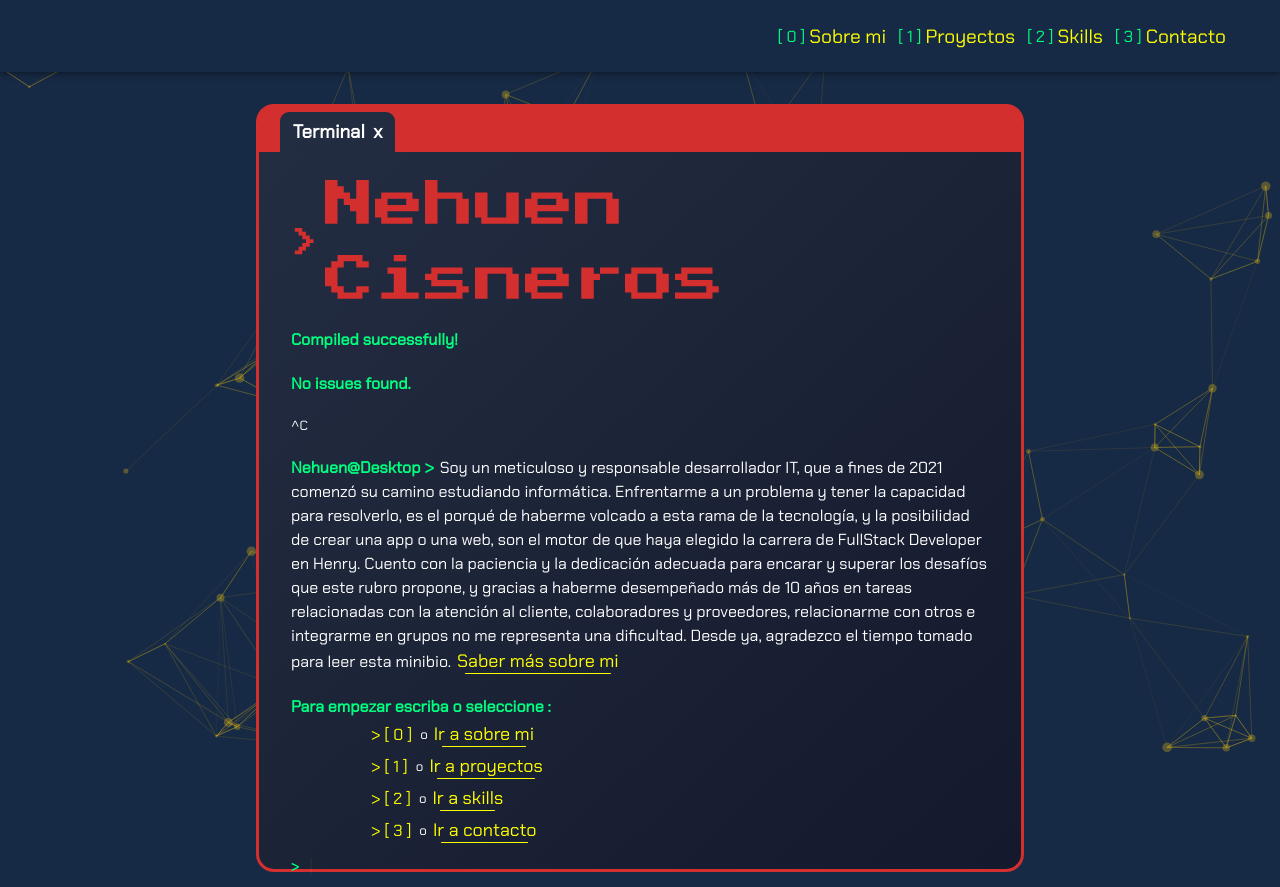
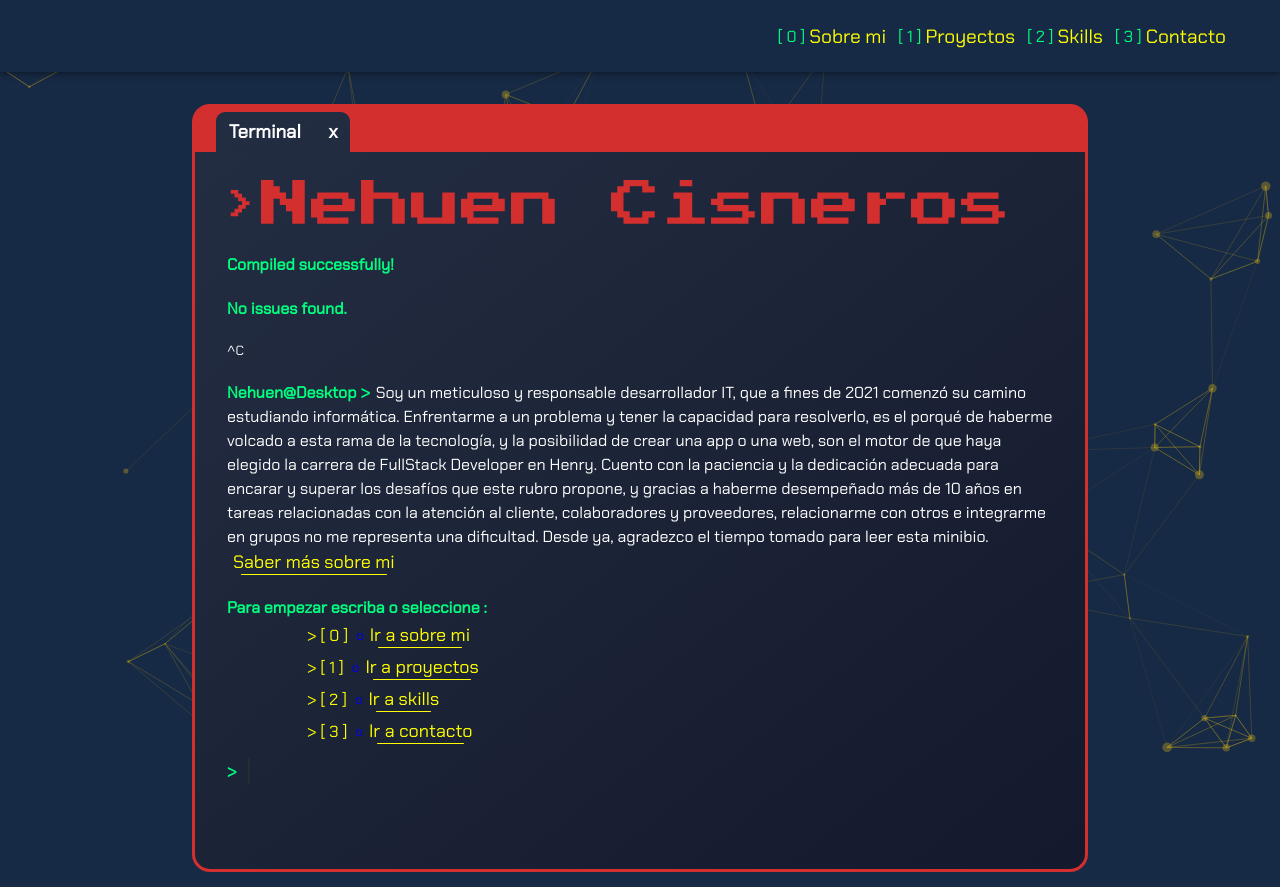
Before and after one commit to nehuencisneros/porfolio-nehuen-cisneros, a React (Create React App) app: page / in a window 1280 px wide. Built offline with nearby package versions, Linux system fonts and the light colour scheme; a web font is replaced by a local one.

Commit message:
links y ancho de terminal

```diff
--- a/src/components/Terminal/Terminal.module.css
+++ b/src/components/Terminal/Terminal.module.css
@@ -4,7 +4,7 @@
 }
 
 .divTerminalContainer{
-   width: 60%;
+   width: 70%;
 }
 
 .pestanaContainer{
@@ -102,6 +102,8 @@ h4{
    animation-duration: 1s;
    animation-timing-function: linear;
    animation-iteration-count: infinite;
+   font-family: "Chakra Petch";
+   font-size: 18px;
 }
 
 .inputcito:focus{
@@ -111,6 +113,7 @@ h4{
    margin-left: 8px;
    caret-color: yellow;
    animation: none;
+   font-family: "Chakra Petch";
 }
 
 @-moz-keyframes parpadeo{
--- a/src/components/Terminal/Terminal.tsx
+++ b/src/components/Terminal/Terminal.tsx
@@ -1,6 +1,7 @@
 import React from "react";
 import style from "./Terminal.module.css";
 import { SelectButton } from "../../styled/Selects/Select";
+import { Link } from "react-router-dom";
 
 export const Terminal: React.FC<{}> = () => {
 
@@ -30,15 +31,23 @@ export const Terminal: React.FC<{}> = () => {
                         Cuento con la paciencia y la dedicación adecuada para encarar y superar los desafíos que este rubro propone, y gracias a
                         haberme desempeñado más de 10 años en tareas relacionadas con la atención al cliente, colaboradores y proveedores,
                         relacionarme con otros e integrarme en grupos no me representa una dificultad. Desde ya, agradezco el tiempo tomado para leer esta minibio.
-                        <SelectButton name={"Saber más sobre mi"} number={null}/></h4>
+                        <Link to={"/about"} style={{ textDecoration: "none" }}><SelectButton name={"Saber más sobre mi"} number={null} /></Link></h4>
                      <h4 className={style.commandLine}>Para empezar escriba o seleccione :</h4>
                      <div className={style.selects}>
-                        <SelectButton name={"sobre mi"} number={" 0 "}/>
-                        <SelectButton name={"proyectos"} number={" 1 "}/>
-                        <SelectButton name={"skills"} number={" 2 "}/>
-                        <SelectButton name={"contacto"} number={" 3 "}/>
+                        <Link to={"/about"} style={{ textDecoration: "none" }}>
+                           <SelectButton name={"sobre mi"} number={" 0 "} />
+                        </Link>
+                        <Link to={"/projects"} style={{ textDecoration: "none" }}>
+                           <SelectButton name={"proyectos"} number={" 1 "} />
+                        </Link>
+                        <Link to={"/techs"} style={{ textDecoration: "none" }}>
+                           <SelectButton name={"skills"} number={" 2 "} />
+                        </Link>
+                        <Link to={"/contact"} style={{ textDecoration: "none" }}>
+                           <SelectButton name={"contacto"} number={" 3 "} />
+                        </Link>
                      </div>
-                     <h5 className={style.compiled}>{'> '} <input className={style.inputcito}></input></h5>
+                     <h4 className={style.compiled}>{'> '} <input className={style.inputcito}></input></h4>
                   </div>
                </div>
             </div>
--- a/src/styled/Selects/Select.module.css
+++ b/src/styled/Selects/Select.module.css
@@ -21,7 +21,7 @@
    transition-duration: 0.2s;
    .container {
       margin-inline: 00;
-      height: 2px;
+      height: 1px;
       background-color: yellow;
       transition-duration: 0.2s;
    }
```
